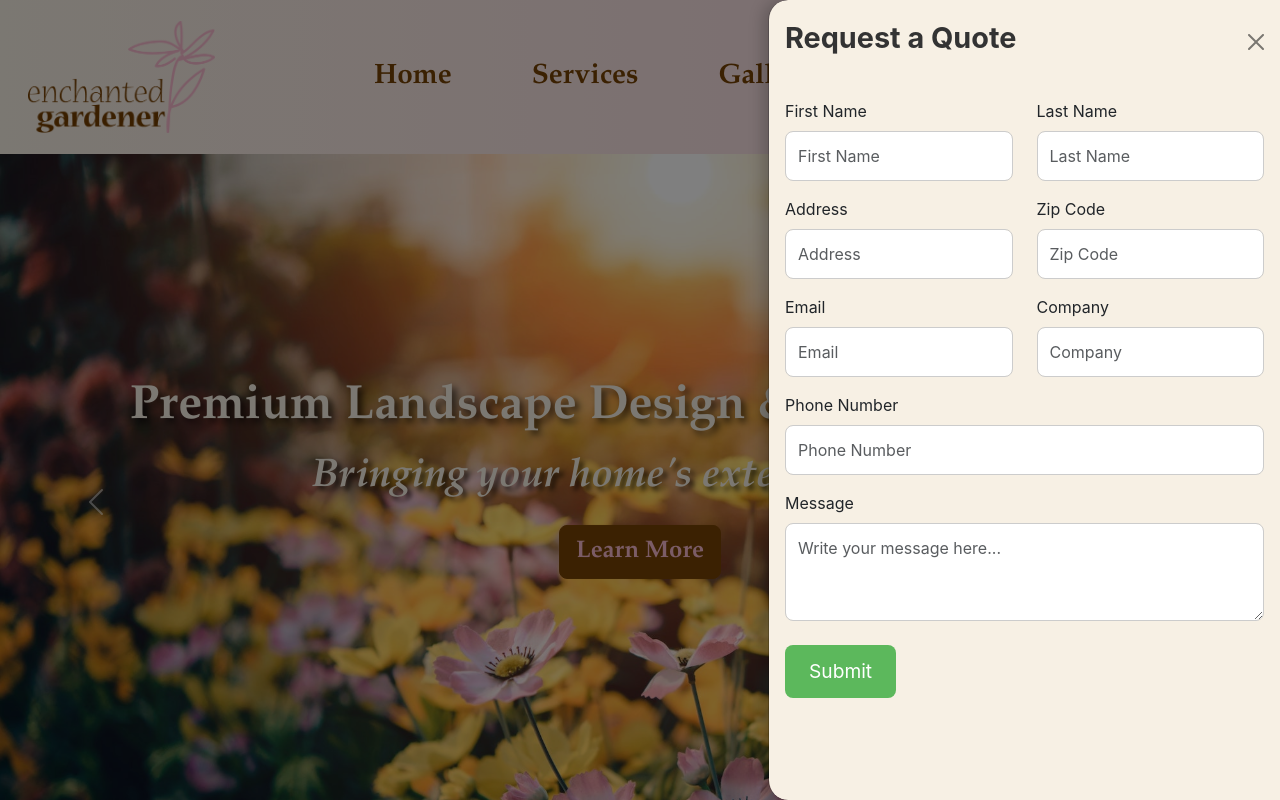
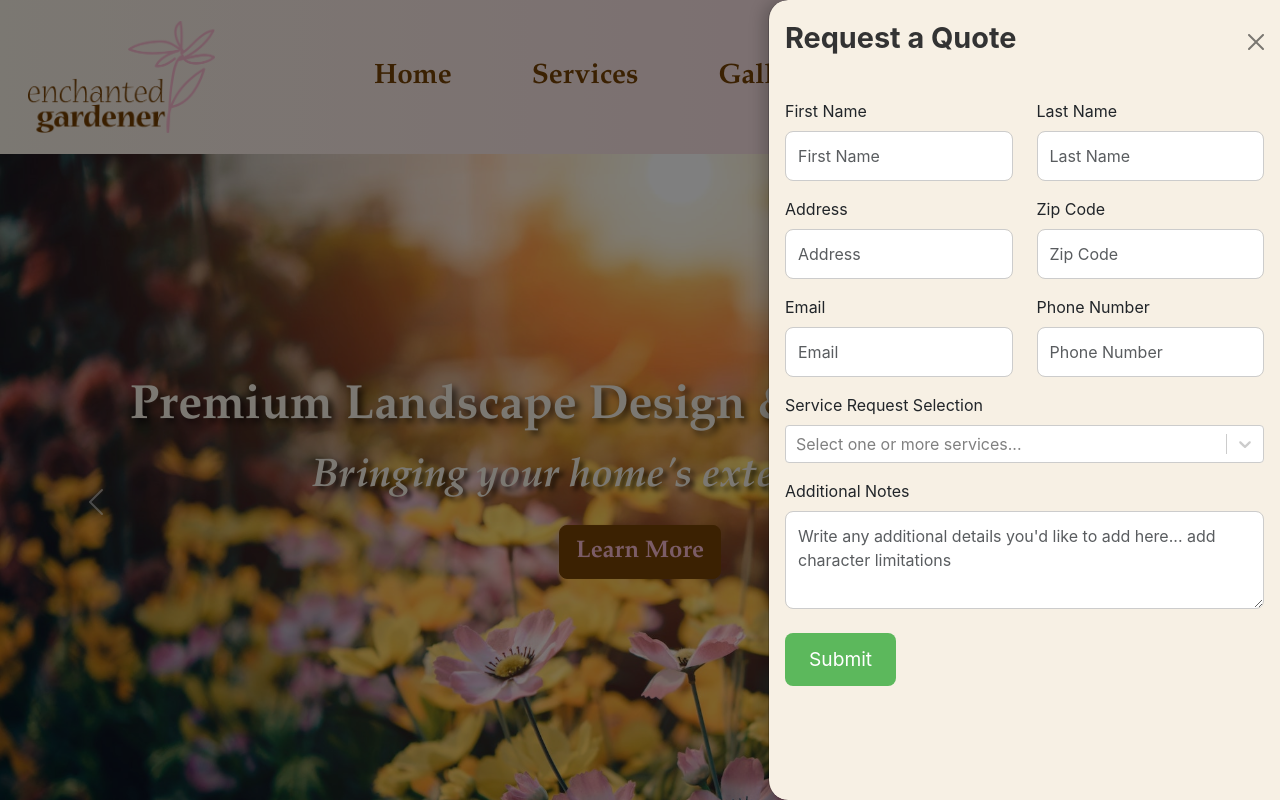
Before and after one commit to Jakew9697/EG, a React (Create React App) app: page / in a window 1280 px wide. Both pictures are taken after a click on the button "Contact Us". Shown: the top 800 px of the page. Built offline with nearby package versions, Linux system fonts and the light colour scheme.

Commit message:
installed react-select and added a services selection to the quote off-canvas.

```diff
--- a/package.json
+++ b/package.json
@@ -19,6 +19,7 @@
     "react-dom": "^18.3.1",
     "react-router-dom": "^6.26.1",
     "react-scripts": "5.0.1",
+    "react-select": "^5.8.1",
     "schema-utils": "^4.2.0",
     "web-vitals": "^2.1.4"
   },
--- a/src/components/Quote.jsx
+++ b/src/components/Quote.jsx
@@ -1,4 +1,6 @@
 import React, { useState } from "react";
+import Select from "react-select";
+import makeAnimated from "react-select/animated";
 import PropTypes from "prop-types";
 import { Offcanvas, Button, Form, Row, Col, Alert } from "react-bootstrap";
 import "./css/Quote.css";
@@ -14,16 +16,28 @@ export default function Quote({ show, handleClose }) {
     zipCode: "",
     phoneNumber: "",
     message: "",
+    services: [],
   });
 
   // State for form validation and submission feedback
   const [errors, setErrors] = useState({});
   const [submitSuccess, setSubmitSuccess] = useState(false);
 
+  // Options for the multi-select dropdown
+  const serviceOptions = [
+    { value: "garden", label: "Garden" },
+    { value: "landscape", label: "Landscape" },
+    { value: "hardscape", label: "Hardscape" },
+    { value: "maintenance", label: "Maintenance" },
+    { value: "chemicalapplication", label: "Chemical Application" },
+    { value: "seasonalservice", label: "Seasonal Service" },
+  ];
+
+  const animatedComponents = makeAnimated();
+
   // Handle input change
   const handleChange = (e) => {
     const { name, value } = e.target;
-		// Update form data
     setFormData({ ...formData, [name]: value });
 
     // Clear the error for the field that's being updated
@@ -32,6 +46,11 @@ export default function Quote({ show, handleClose }) {
       delete newErrors[name];
       setErrors(newErrors);
     }
+  };
+
+  // Handle select change for services
+  const handleSelectChange = (selected) => {
+    setFormData({ ...formData, services: selected });
   };
 
   // Validate form fields
@@ -68,6 +87,7 @@ export default function Quote({ show, handleClose }) {
         zipCode: "",
         phoneNumber: "",
         message: "",
+        services: [],
       });
       setErrors({});
     } else {
@@ -81,7 +101,8 @@ export default function Quote({ show, handleClose }) {
       show={show}
       onHide={handleClose}
       placement="end"
-			className="modern-offcanvas">
+      className="modern-offcanvas"
+    >
       <Offcanvas.Header closeButton>
         <Offcanvas.Title className="offcanvas-title">
           Request a Quote
@@ -177,19 +198,6 @@ export default function Quote({ show, handleClose }) {
               </Form.Group>
             </Col>
             <Col>
-							<Form.Group controlId="formCompany" className="mb-3">
-								<Form.Label>Company</Form.Label>
-								<Form.Control
-									type="text"
-									name="company"
-									placeholder="Company"
-									className="modern-input"
-									value={formData.company}
-									onChange={handleChange}
-								/>
-							</Form.Group>
-						</Col>
-					</Row>
               <Form.Group controlId="formPhoneNumber" className="mb-3">
                 <Form.Label>Phone Number</Form.Label>
                 <Form.Control
@@ -205,13 +213,32 @@ export default function Quote({ show, handleClose }) {
                   {errors.phoneNumber}
                 </Form.Control.Feedback>
               </Form.Group>
+            </Col>
+          </Row>
+          <Row>
+            <Col>
+              <Form.Group controlId="formServiceSelection" className="mb-3">
+                <Form.Label>Service Request Selection</Form.Label>
+                <Select
+                  options={serviceOptions}
+                  isMulti
+                  components={animatedComponents}
+                  value={formData.services}
+                  onChange={handleSelectChange}
+                  placeholder="Select one or more services..."
+                  className="react-select-container"
+                  classNamePrefix="react-select"
+                />
+              </Form.Group>
+            </Col>
+          </Row>
           <Form.Group controlId="formMessage" className="mb-4">
-						<Form.Label>Message</Form.Label>
+            <Form.Label>Additional Notes</Form.Label>
             <Form.Control
               as="textarea"
               rows={3}
               name="message"
-							placeholder="Write your message here..."
+              placeholder="Write any additional details you'd like to add here... add character limitations"
               className="modern-input"
               value={formData.message}
               onChange={handleChange}
--- a/src/components/css/Quote.css
+++ b/src/components/css/Quote.css
@@ -6,7 +6,6 @@
   box-shadow: -5px 0 15px rgba(0, 0, 0, 0.2);
   transition: transform 0.4s ease-in-out;
 }
-
 
 /* Title Styling */
 .offcanvas-title {
@@ -49,6 +48,16 @@
 .modern-button:focus {
   outline: none;
   box-shadow: 0 0 5px rgba(76, 174, 76, 0.5); /* Green shadow on focus */
+}
+
+.react-select__control {
+  border-radius: 8px;
+  border-color: #ccc;
+}
+
+.react-select__option--is-selected {
+  background-color: #5cb85c;
+  color: white;
 }
 
 .alert-success {
```
Also changed, not shown: 1 other file (tests, documents, lock files or other folders). Lines whose indentation alone changed are shown as unchanged.
